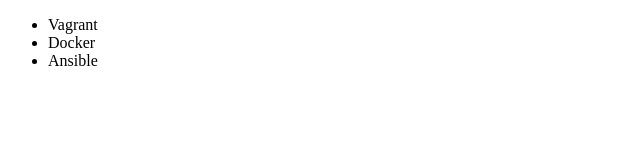
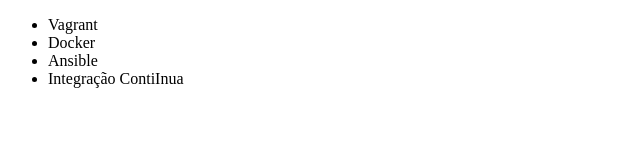
Before and after one commit to NunoMattheus/alura-git, a plain HTML site: page index.html in a window 1280 px wide. Shown: the whole page, without its empty margins (0-640 px from the left). Drawn offline with Linux system fonts and the light colour scheme.

Commit message:
Letra maiúscula no I no curso de Integração Contínua

```diff
--- a/index.html
+++ b/index.html
@@ -9,7 +9,7 @@
         <li>Vagrant</li>
         <li>Docker</li>
         <li>Ansible</li>
-
+        <li>Integração ContiInua</li>
     </ul>
 </body>
 </html>
```
